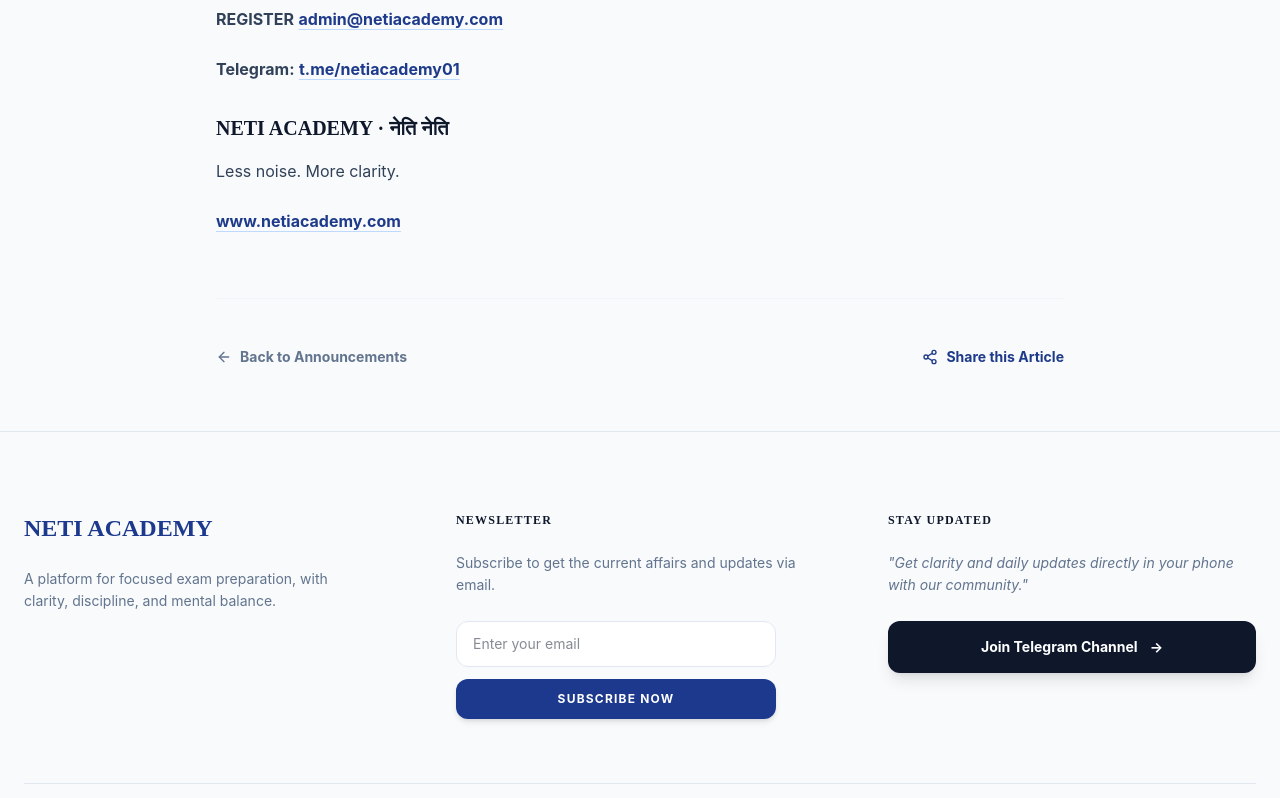
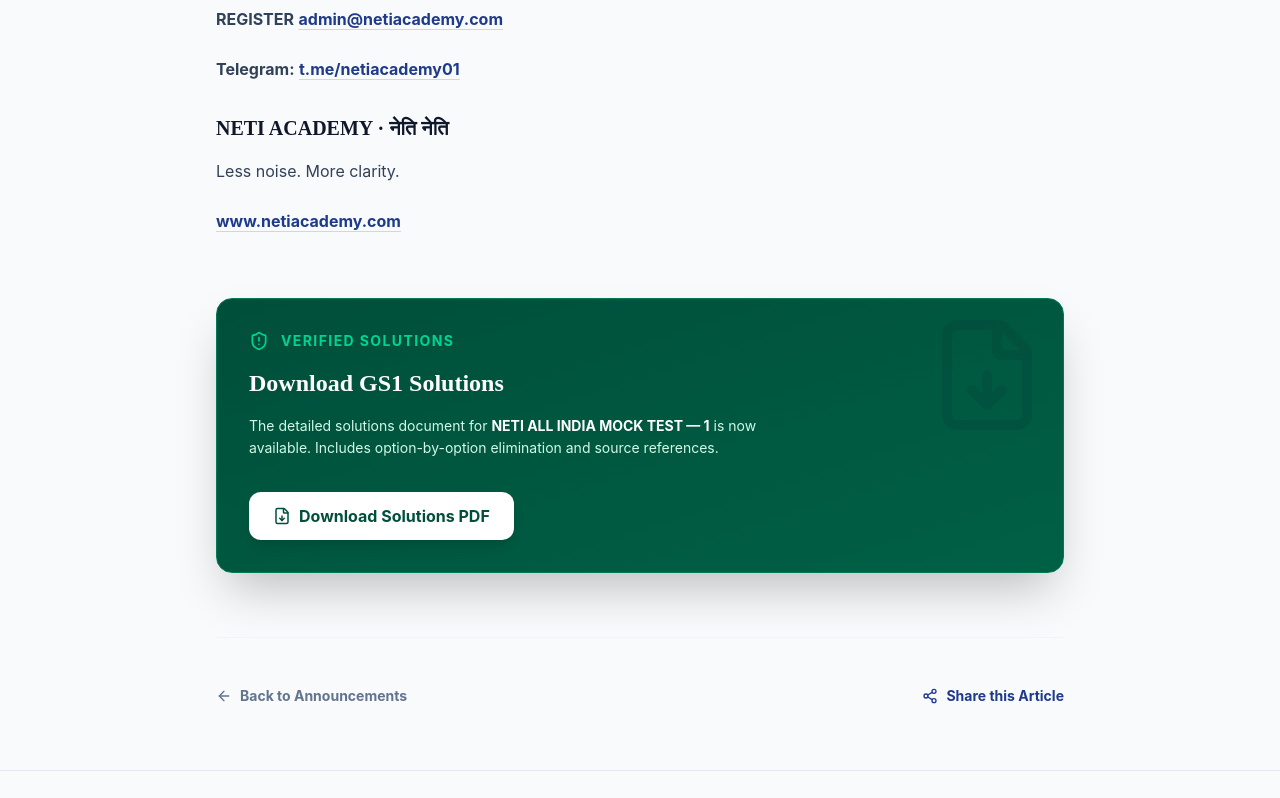
Before and after one commit to Satya-Prakash-Dwivedi/Netiacademy, a React (Vite) app: page /blogs/neti-all-india-mock-test-1 in a window 1280 px wide. Shown: the part 2492-3290 px from the top of the page. Built offline with nearby package versions, Linux system fonts and the light colour scheme; no server answers.

Commit message:
feat: add solution PDF support to announcements and improve blog/mind post rendering

```diff
--- a/src/data/announcements.ts
+++ b/src/data/announcements.ts
@@ -8,6 +8,7 @@
   author: string;
   image: string;
   pdfUrl?: string; // Optional PDF link
+  solutionPdfUrl?: string; // Optional Solution PDF link
 }
 
 export const platformAnnouncements: Announcement[] = [
@@ -165,6 +166,7 @@
     date: "May 6, 2026",
     author: "Team Neti Academy",
     image: "/images/mock-test-1.png",
-    pdfUrl: "/Paper/Neti ALL INDIA PRELIMS MOCK TEST 2026 (1).pdf"
+    pdfUrl: "/Paper/Neti ALL INDIA PRELIMS MOCK TEST 2026 (1).pdf",
+    solutionPdfUrl: "/Paper/Neti All India Mock Test GS1 Solutions.pdf"
   }
 ];
--- a/src/data/mindBlogs.ts
+++ b/src/data/mindBlogs.ts
@@ -95,7 +95,7 @@
     date: "April 8, 2026",
     author: "Neti Academy",
     readTime: "4 min read",
-    image: "https://images.unsplash.com/photo-1506126613408-eca07ce68773?auto=format&fit=crop&q=80&w=1000"
+    image: "/images/mind1.png"
   },
   {
     id: "why-upsc-preparation-is-uniquely-hard-on-the-mind",
@@ -197,7 +197,7 @@
     date: "April 9, 2026",
     author: "Neti Academy",
     readTime: "6 min read",
-    image: "https://images.unsplash.com/photo-1499209974431-9dac3adaf471?auto=format&fit=crop&q=80&w=1000"
+    image: "/images/mind2.png"
   },
   {
     id: "the-difference-between-stress-and-anxiety",
@@ -307,7 +307,7 @@
     date: "April 10, 2026",
     author: "Neti Academy",
     readTime: "6 min read",
-    image: "https://images.unsplash.com/photo-1512314889357-e157c22f938d?auto=format&fit=crop&q=80&w=1000"
+    image: "/images/mind3.png"
   },
   {
     id: "why-your-brain-catastrophises-before-every-mock-test",
@@ -420,7 +420,7 @@
     date: "April 11, 2026",
     author: "Neti Academy",
     readTime: "7 min read",
-    image: "https://images.unsplash.com/photo-1518331647614-7a1f04cd34cf?auto=format&fit=crop&q=80&w=1000"
+    image: "/images/mind4.png"
   },
   {
     id: "you-are-not-weak-for-struggling",
@@ -546,7 +546,7 @@
     date: "April 12, 2026",
     author: "Neti Academy",
     readTime: "5 min read",
-    image: "https://images.unsplash.com/photo-1516302752625-fbc4c503f130?auto=format&fit=crop&q=80&w=1000"
+    image: "/images/mind5.png"
   },
   {
     id: "what-balance-actually-looks-like-during-upsc-prep",
@@ -654,6 +654,6 @@
     date: "April 14, 2026",
     author: "Neti Academy",
     readTime: "6 min read",
-    image: "https://images.unsplash.com/photo-1494438639946-1ebd1d20bf85?auto=format&fit=crop&q=80&w=1000"
+    image: "/images/mind6.png"
   }
 ];
--- a/src/pages/BlogDetail.tsx
+++ b/src/pages/BlogDetail.tsx
@@ -121,6 +121,36 @@
             })}
          </div>
 
+         {/* Solution PDF Section - Displayed at the bottom */}
+         {post.solutionPdfUrl && (
+           <div className="mt-16 p-8 bg-gradient-to-br from-emerald-900 to-emerald-800 rounded-2xl border border-emerald-700 shadow-2xl overflow-hidden relative group">
+              <div className="absolute top-0 right-0 p-4 opacity-10">
+                <FileDown size={120} />
+              </div>
+              <div className="relative z-10">
+                <div className="flex items-center gap-3 text-emerald-400 mb-4">
+                  <ShieldAlert size={20} />
+                  <span className="text-sm font-bold tracking-widest uppercase">Verified Solutions</span>
+                </div>
+                <h3 className="text-2xl font-bold text-white mb-4 font-playfair">Download GS1 Solutions</h3>
+                <p className="text-emerald-100 mb-8 text-sm max-w-lg leading-relaxed">
+                  The detailed solutions document for <strong className="text-white">{post.title}</strong> is now available.
+                  Includes option-by-option elimination and source references.
+                </p>
+                <div className="flex flex-wrap gap-4">
+                  <a
+                    href={post.solutionPdfUrl}
+                    download
+                    className="flex items-center gap-2 px-6 py-3 bg-white text-emerald-900 font-bold rounded-xl hover:bg-emerald-50 transition-all shadow-lg active:scale-95"
+                  >
+                    <FileDown size={18} />
+                    Download Solutions PDF
+                  </a>
+                </div>
+              </div>
+           </div>
+         )}
+
          {/* Redirect for Magazines to Courses Page */}
          {post.category === "Magazine" && (
            <div className="mt-12 p-10 bg-blue-50/50 rounded-[2rem] border border-blue-100/50 text-center relative overflow-hidden group">
--- a/src/pages/MindDetail.tsx
+++ b/src/pages/MindDetail.tsx
@@ -104,6 +104,7 @@
         description={post.excerpt}
         ogType="article"
         canonicalUrl={window.location.href}
+        ogImage={post.image}
       />
 
       {/* Side Aesthetic Vector Graphics */}
@@ -183,6 +184,16 @@
              </div>
           </div>
         </header>
+
+        {/* Featured Image */}
+        <div className="mb-12 rounded-[2.5rem] overflow-hidden shadow-2xl shadow-slate-200/50 border border-white/50 aspect-video relative group">
+           <div className="absolute inset-0 bg-[#E88D72]/5 group-hover:bg-transparent transition-colors duration-500"></div>
+           <img
+             src={post.image}
+             alt={post.title}
+             className="w-full h-full object-cover group-hover:scale-[1.02] transition-transform duration-1000 ease-out"
+           />
+        </div>
 
         {/* Article Content */}
         <div className="post-content">
```
Also changed, not shown: 1 other file (tests, documents, lock files or other folders).
